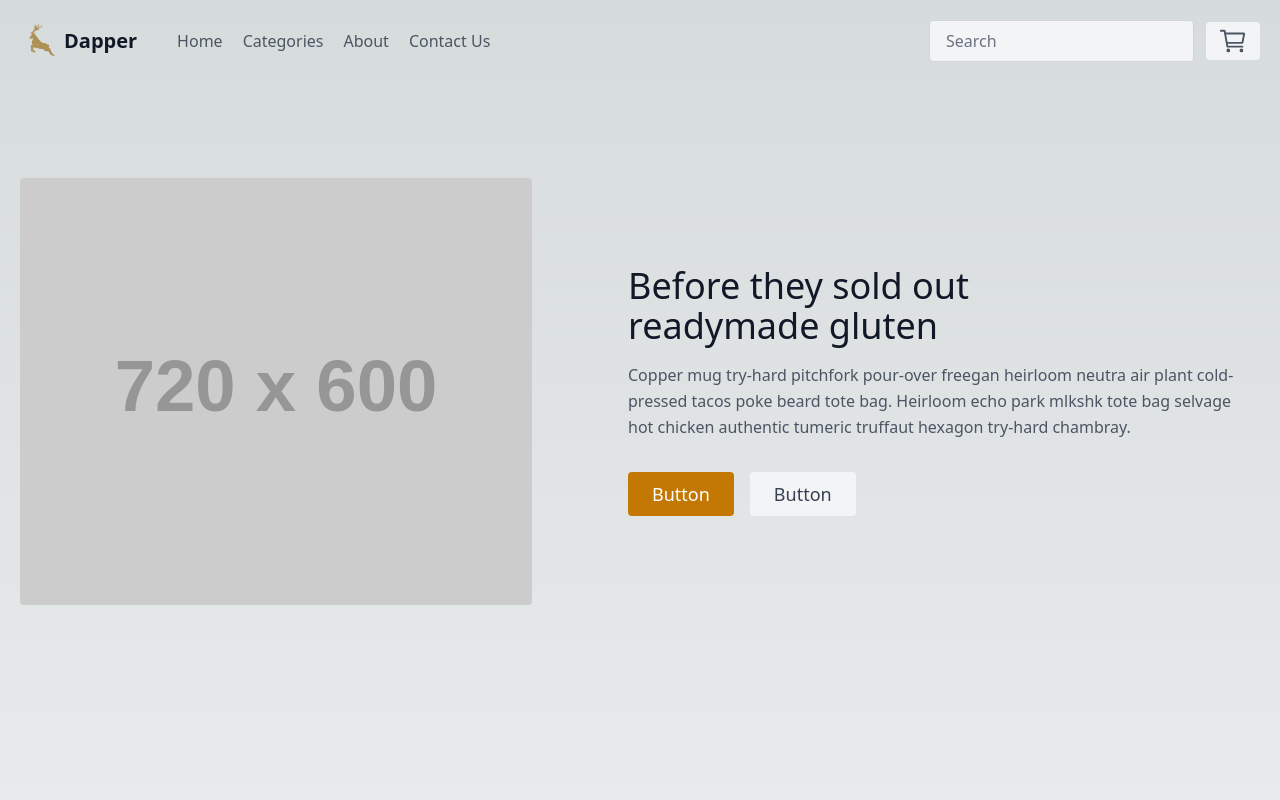
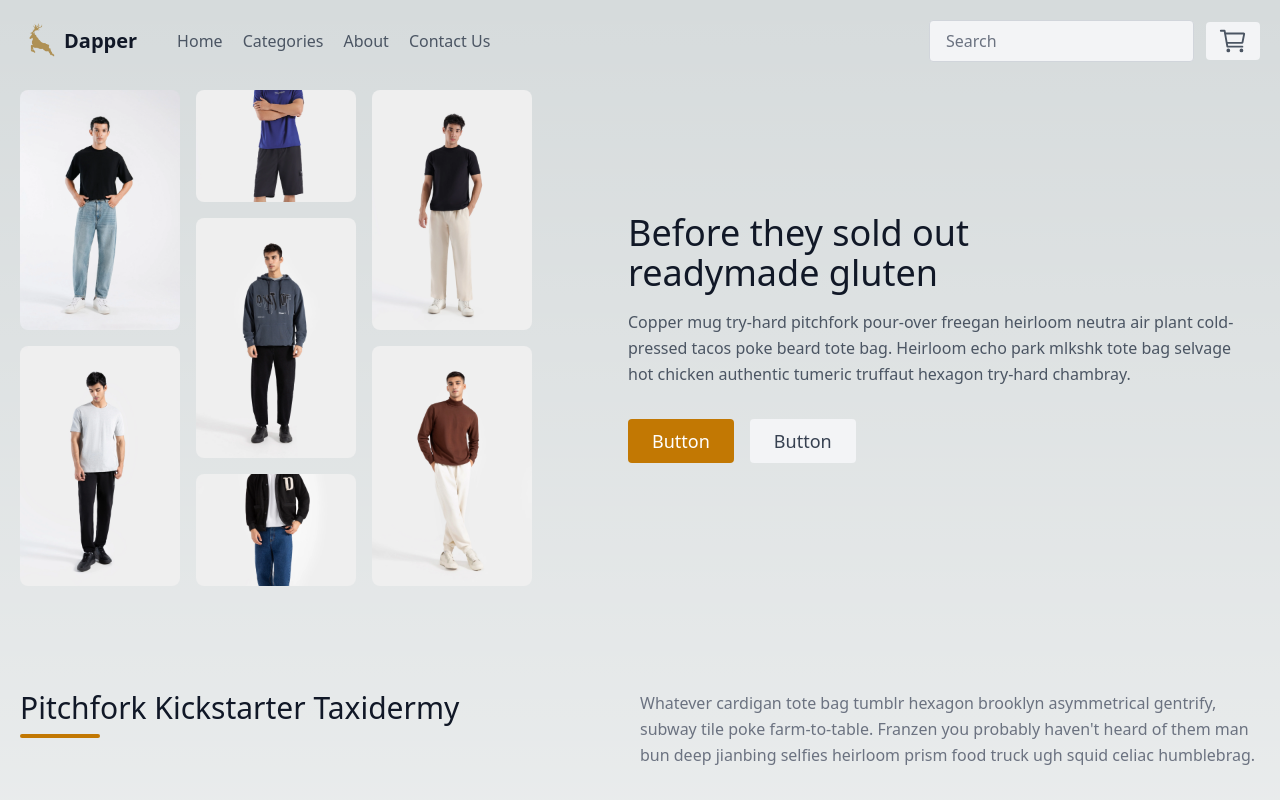
Before and after one commit to abdullahshafiq153/dapper, a Next.js app: page / in a window 1280 px wide. Shown: the top 800 px of the page. Built offline with nearby package versions, Linux system fonts and the light colour scheme.

Commit message:
Hero section

```diff
--- a/components/hero.js
+++ b/components/hero.js
@@ -3,9 +3,44 @@ import React from 'react'
 const Hero = () => {
   return (
     <section className="text-gray-600 body-font">
-  <div className="container mx-auto flex px-5 py-24 md:flex-row flex-col items-center">
+  <div className="container mx-auto flex px-5 py-2 md:flex-row flex-col items-center">
     <div className="lg:max-w-lg lg:w-full md:w-1/2 w-5/6 mb-10 md:mb-0">
-      <img className="object-cover object-center rounded" alt="hero" src="https://dummyimage.com/720x600"/>
+     {/* Left Gallery Section */}
+
+
+<div class="grid grid-cols-2 md:grid-cols-3 gap-4">
+    <div class="grid gap-4">
+    <div class="flex flex-col justify-end ">
+            <img class="object-cover w-full h-auto rounded-lg" src="/jeans.jpg" alt="Jeans" />
+        </div>
+        <div>
+            <img class="object-cover  h-auto max-w-full rounded-lg" src="/tshirts.jpg" alt=""/>
+        </div>
+    </div>
+    <div class="grid gap-4">
+        <div class="flex flex-col  h-[7rem] md:h-27">
+            <img class="object-cover h-full w-full rounded-lg" src="/shorts.jpg" alt=""/>
+        </div>
+        <div class="flex flex-col  h-26 ">
+            <img class="object-cover h-full w-full rounded-lg" src="/hoodies.jpg" alt=""/>
+        </div>
+        <div class="flex flex-col  h-[7rem] md:h-27">
+            <img class="object-cover h-full w-full rounded-lg" src="/jackets.jpg" alt=""/>
+        </div>
+    </div>
+    <div class="hidden md:grid gap-4">
+        <div class="flex flex-col justify-end" >
+            <img class="object-cover  h-auto max-w-full rounded-lg" src="/pants.jpg" alt=""/>
+        </div>
+
+        <div>
+            <img class="object-cover  h-auto max-w-full rounded-lg" src="/sweaters.jpg" alt=""/>
+        </div>
+    </div>
+
+</div>
+
+
     </div>
     <div className="lg:flex-grow md:w-1/2 lg:pl-24 md:pl-16 flex flex-col md:items-start md:text-left items-center text-center">
       <h1 className="title-font sm:text-4xl text-3xl mb-4 font-medium text-gray-900">Before they sold out
```
Also changed, not shown: pages/_app.js (+7 -6 lines).
